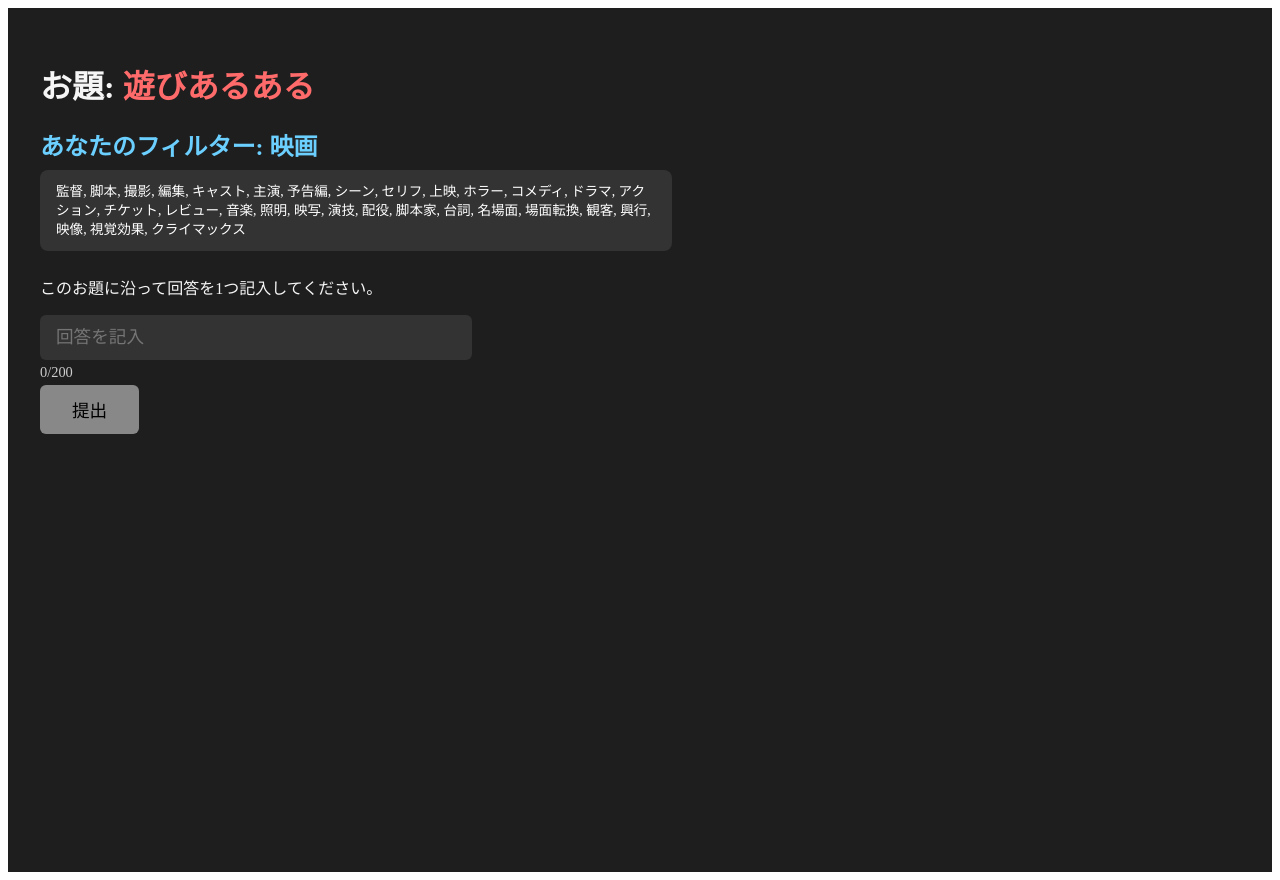
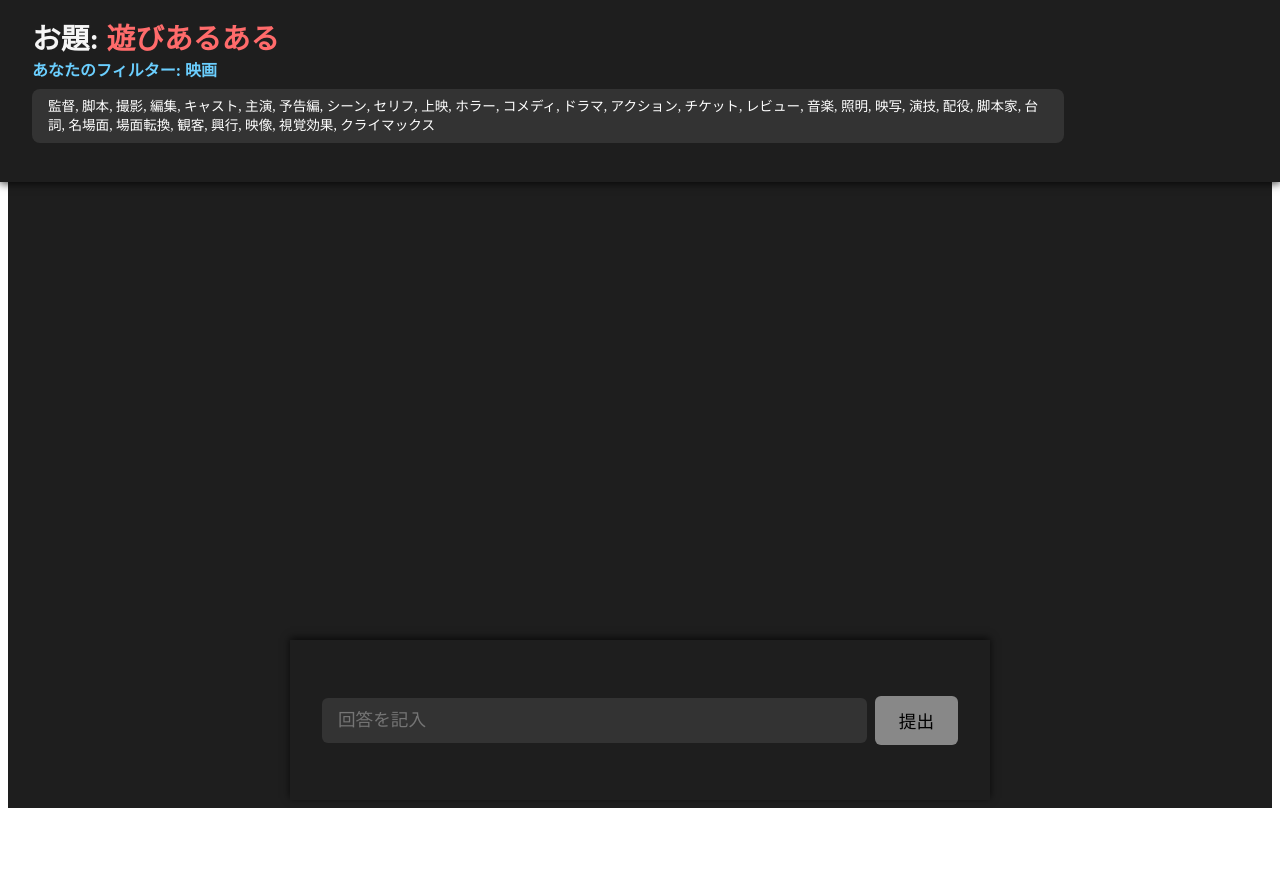
Before and after one commit to kei-0021/filter-battle-2, a React (Vite) app: page /game in a window 1280 px wide. After the commit the page ends 816 px from the top, so only its background shows below. Built offline with nearby package versions, Linux system fonts and the light colour scheme; the HTML template or start-up script is replaced by a standard one.

Commit message:
issue #1 UIデザインを改善しました

```diff
--- a/src/components/SubmittedCard.tsx
+++ b/src/components/SubmittedCard.tsx
@@ -1,8 +1,9 @@
-import { useEffect, useRef, useState } from "react";
+import { CSSPoperties, useEffect, useRef, useState } from "react";
 
 type SubmittedCardProps = {
   text: string;
   playerName?: string;
+  style?: CSSPoperties
 };
 
 export function SubmittedCard({ text, playerName }: SubmittedCardProps) {
--- a/src/pages/Game.tsx
+++ b/src/pages/Game.tsx
@@ -1,4 +1,4 @@
-import { ChangeEvent, useEffect, useState } from "react";
+import { ChangeEvent, KeyboardEvent, useEffect, useRef, useState } from "react";
 import { SubmittedCard } from "../components/SubmittedCard";
 import filters from "../data/filters.json";
 import themes from "../data/themes.json";
@@ -13,11 +13,19 @@ export function Game() {
   const [selectedCategory, setSelectedCategory] = useState<keyof typeof filters | "">("");
   const [keywords, setKeywords] = useState<string[]>([]);
   const [keyword, setKeyword] = useState("");
+  const [isComposing, setIsComposing] = useState(false);
   const [submitted, setSubmitted] = useState(false);
   const [submittedCards, setSubmittedCards] = useState<SubmittedCardData[]>([]);
   const [error, setError] = useState("");
 
-  // 初期化処理（フィルターもセット）
+  const HEADER_HEIGHT = 150;
+  const INPUT_HEIGHT = 160;
+
+  // ここでdivコンテナのrefを用意
+  const cardsContainerRef = useRef<HTMLDivElement>(null);
+
+  const inputRef = useRef<HTMLInputElement>(null);
+
   const initializeGame = () => {
     const categories = Object.keys(filters) as (keyof typeof filters)[];
     const randomCategory = categories[Math.floor(Math.random() * categories.length)];
@@ -28,7 +36,6 @@ export function Game() {
     setError("");
   };
 
-  // テーマのみ更新
   const updateTheme = () => {
     const randomTheme = themes[Math.floor(Math.random() * themes.length)];
     setTheme(randomTheme);
@@ -37,10 +44,26 @@ export function Game() {
     setError("");
   };
 
+  // 初期化（1回だけ）
   useEffect(() => {
     initializeGame();
     updateTheme();
   }, []);
+
+  // お題が変わったらフォーカス
+  useEffect(() => {
+    inputRef.current?.focus();
+  }, [theme]);
+
+  // submittedCardsが増えたらスクロールする
+  useEffect(() => {
+    if (cardsContainerRef.current) {
+      cardsContainerRef.current.scrollTo({
+        top: cardsContainerRef.current.scrollHeight,
+        behavior: "smooth",  // ← ここを追加
+      });
+    }
+  }, [submittedCards]);
 
   const handleInputChange = (e: ChangeEvent<HTMLInputElement>) => {
     const value = e.target.value;
@@ -52,116 +75,169 @@ export function Game() {
     setKeyword(value);
   };
 
+  const handleCompositionStart = () => {
+    setIsComposing(true);
+  };
+
+  const handleCompositionEnd = () => {
+    setIsComposing(false);
+  };
+
+  const handleKeyDown = (e: KeyboardEvent<HTMLInputElement>) => {
+    if (e.key === "Enter" && !isComposing && keyword.trim() && !error && !submitted) {
+      handleSubmit();
+    }
+  };
+
   const handleSubmit = () => {
     if (keyword.trim() && !error) {
       setSubmittedCards((prev) => [...prev, { text: keyword, playerName: "yourPlayerName" }]);
       setSubmitted(true);
+      setKeyword("");
     }
   };
 
   const handleNextTheme = () => {
     updateTheme();
+    setSubmitted(false);
   };
 
   return (
-    <div style={{ minHeight: "100vh", background: "#1e1e1e", color: "#f5f5f5", padding: "2rem" }}>
-      <h1 style={{ fontSize: "2rem", marginBottom: "1rem" }}>
+    <>
+      <div
+        style={{
+          position: "fixed",
+          top: 0,
+          left: 0,
+          right: 0,
+          height: HEADER_HEIGHT,
+          background: "#1e1e1e",
+          color: "#f5f5f5",
+          padding: "1rem 2rem",
+          boxShadow: "0 2px 8px rgba(0,0,0,0.7)",
+          zIndex: 100,
+          display: "flex",
+          flexDirection: "column",
+          userSelect: "none",
+          overflowY: "auto",
+        }}
+      >
+        <div style={{ marginBottom: "0.5rem" }}>
+          <h1 style={{ fontSize: "1.8rem", margin: 0 }}>
             お題: <span style={{ color: "#ff6b6b" }}>{theme}</span>
           </h1>
-
-      <h2 style={{ fontSize: "1.5rem", marginBottom: "0.5rem", color: "#6bcfff" }}>
+          <h2 style={{ fontSize: "1rem", margin: 0, color: "#6bcfff" }}>
             あなたのフィルター: {selectedCategory}
           </h2>
+        </div>
+
         <div
           style={{
+            width: "1000px",
             backgroundColor: "#333",
-          padding: "0.75rem 1rem",
+            padding: "0.5rem 1rem",
             borderRadius: "8px",
             color: "#fff",
             fontSize: "0.85rem",
             lineHeight: 1.4,
-          maxWidth: "600px",
-          marginBottom: "1.5rem",
+            maxHeight: "6rem",
+            overflowY: "auto",
             userSelect: "none",
+            marginBottom: "0.5rem",
+            whiteSpace: "normal",
+            wordWrap: "break-word",
           }}
         >
           {filters[selectedCategory]?.join(", ")}
         </div>
+      </div>
 
-      {!submitted && (
-        <>
-          <p style={{ marginBottom: "1rem" }}>このお題に沿って回答を1つ記入してください。</p>
+      <div
+        ref={cardsContainerRef} // ここでrefをセット
+        style={{
+          paddingTop: HEADER_HEIGHT + 60,
+          paddingBottom: INPUT_HEIGHT + 40,
+          height: `calc(100vh - ${HEADER_HEIGHT + INPUT_HEIGHT + 100}px)`,
+          overflowY: submittedCards.length > 0 ? "auto" : "hidden",
+          backgroundColor: "#1e1e1e",
+          paddingLeft: "2rem",
+          paddingRight: "2rem",
+          display: "block",
+          margin: "0 auto",
+          maxHeight: `calc(100vh - ${HEADER_HEIGHT}px - ${INPUT_HEIGHT + 40}px)`,
+        }}
+      >
+        {submittedCards.map((card, index) => (
+          <div key={index} style={{ marginBottom: index !== submittedCards.length - 1 ? "1rem" : 0 }}>
+            <SubmittedCard text={card.text} playerName={card.playerName} />
+          </div>
+        ))}
+      </div>
+
+      <div
+        style={{
+          position: "fixed",
+          bottom: 0,
+          left: 0,
+          right: 0,
+          height: INPUT_HEIGHT,
+          background: "#1e1e1e",
+          padding: "1rem 2rem",
+          boxShadow: "0 -2px 8px rgba(0,0,0,0.7)",
+          display: "flex",
+          flexDirection: "column",
+          justifyContent: "center",
+          maxWidth: "700px",
+          margin: "0 auto",
+          width: "100%",
+          boxSizing: "border-box",
+          gap: "0.3rem",
+          userSelect: "none",
+        }}
+      >
+        <div style={{ display: "flex", gap: "0.5rem", alignItems: "center" }}>
           <input
+            ref={inputRef} // ←これが必要
             type="text"
             value={keyword}
             onChange={handleInputChange}
+            onKeyDown={handleKeyDown}  // ここ追加
+            onCompositionStart={handleCompositionStart}
+            onCompositionEnd={handleCompositionEnd}
             placeholder="回答を記入"
             style={{
+              flex: 1,
               padding: "0.75rem 1rem",
               fontSize: "1.1rem",
               borderRadius: "6px",
               border: "none",
               outline: "none",
-              width: "100%",
-              maxWidth: "400px",
               backgroundColor: "#333",
               color: "#fff",
-              marginBottom: "0.25rem",
             }}
+            disabled={submitted} // 提出後は入力禁止に
           />
-          <div
-            style={{
-              fontSize: "0.9rem",
-              color: keyword.length > 200 ? "#ff6b6b" : "#ccc",
-              marginBottom: "0.25rem",
-            }}
-          >
-            {keyword.length}/200
-          </div>
-          {error && (
-            <div style={{ color: "#ff6b6b", fontSize: "0.85rem", marginBottom: "0.5rem" }}>
-              {error}
-            </div>
-          )}
+          {!submitted && (
             <button
               onClick={handleSubmit}
-            disabled={!keyword.trim() || !!error}
+              disabled={!keyword.trim() || !!error || submitted}
               style={{
-              padding: "0.75rem 2rem",
+                padding: "0.75rem 1.5rem",
                 fontSize: "1.1rem",
                 borderRadius: "6px",
                 border: "none",
-              backgroundColor: keyword.trim() && !error ? "#6bffb0" : "#888",
+                backgroundColor:
+                  !keyword.trim() || !!error || submitted ? "#888" : "#6bffb0",
                 color: "#000",
-              cursor: keyword.trim() && !error ? "pointer" : "not-allowed",
+                cursor:
+                  !keyword.trim() || !!error || submitted ? "not-allowed" : "pointer",
+                whiteSpace: "nowrap",
               }}
             >
               提出
             </button>
-        </>
           )}
-
-      {submittedCards.length > 0 && (
-        <div
-          style={{
-            marginTop: "3rem",
-            display: "flex",
-            flexDirection: "column",
-            gap: "1rem",
-            maxWidth: "600px",
-          }}
-        >
-          {submittedCards.map((card, index) => (
-            <SubmittedCard
-              text={card.text}
-              playerName={card.playerName}
-            />
-          ))}
-        </div>
-      )}
-
           {submitted && (
-        <div style={{ marginTop: "4rem", textAlign: "center" }}>
             <button
               onClick={handleNextTheme}
               style={{
@@ -169,15 +245,17 @@ export function Game() {
                 backgroundColor: "#007bff",
                 color: "#fff",
                 border: "none",
-              borderRadius: "8px",
+                borderRadius: "6px",
                 fontSize: "1rem",
                 cursor: "pointer",
+                whiteSpace: "nowrap",
               }}
             >
               次のテーマへ
             </button>
-        </div>
           )}
         </div>
+      </div>
+    </>
   );
 }
```
Lines whose indentation alone changed are shown as unchanged.
